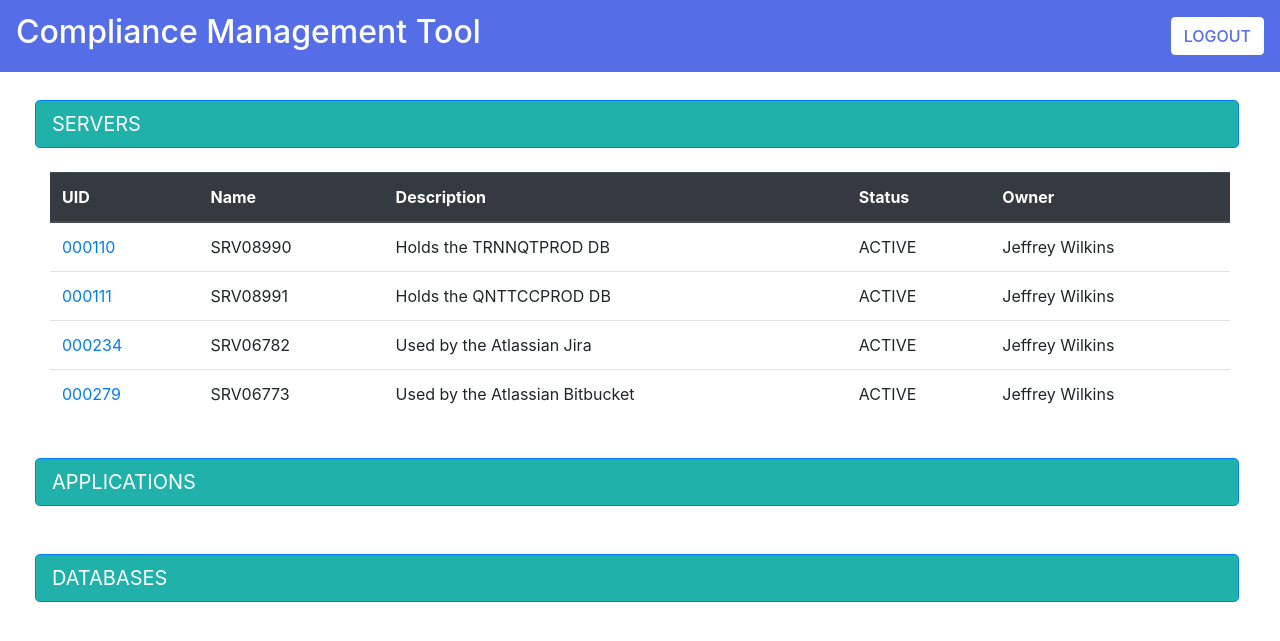
After one commit to CrystleJ/Compliance-Management-Tool, a Django app: page /systems in a window 1280 px wide, after a click on "SERVERS". The commit adds this page. Shown: the top 641 px of the page. Run offline with Django 4.2, Linux system fonts and the light colour scheme; a user stored in the database is signed in; parts of the project's set-up code (start-up, migrations or seed data) failed here and were passed over; some libraries are stand-ins or nearby versions.

Commit message:
system list and system profile additions

```diff
--- a/cmt_site/user/static/css/style.css
+++ b/cmt_site/user/static/css/style.css
@@ -66,6 +66,15 @@ main {
     color: white;
 }
 
+.alt-color, .alt-color:hover, .alt-color:focus, .alt-color:active {
+    margin-left: -15px;
+    width: 102%;
+    background-color: lightseagreen;
+    color: white;
+    text-align: left;
+}
+
+
 .searchbar{
     margin-bottom: auto;
     margin-top: auto;
@@ -124,7 +133,37 @@ label {
     display: block;
 }
 
-.guidance-modal-label {
+.guidance-modal-label, .profile-label {
     font-weight: bold;
     margin-bottom: 0;
 }
+
+
+.system-compliance-profile {
+    width: 107%;
+}
+
+.system-data {
+    height: 850px;
+    margin: 5px;
+    background-color: #f1f1f1;
+}
+
+.profile-data-row {
+    padding-top: 2px;
+    height: 100%;
+    overflow: auto;
+    padding: 10px;
+}
+.system-control-data {
+    width: 100%;
+}
+
+select:hover,
+input:hover,
+.system_controls_table:hover{
+    cursor: pointer;
+}
+
+/* table .scroll-y { height: 800px; overflow-y:scroll; display:block; }
+table .scroll-block { display:block; } */
--- /dev/null
+++ b/cmt_site/user/static/js/list_systems.js
@@ -0,0 +1,3 @@
+function collapse(btn_id, content){
+    document.getElementById(btn_id).html = content + "<span class='caret-up'></span>"
+}
--- a/cmt_site/user/templates/user/base.html
+++ b/cmt_site/user/templates/user/base.html
@@ -17,7 +17,7 @@
 </head>
 <body>
   <nav class="navbar fixed-top theme-color">
-    <a class="navbar-brand" href="#"><h2 class="brand">Compliance Management Tool</h2></a>
+    <a class="navbar-brand" href="/"><h2 class="brand">Compliance Management Tool</h2></a>
     {% if user.is_authenticated %}
       <button class="btn btn-success btn-theme-color-opp" onclick="window.location.href='logout'">LOGOUT</button>
     {% endif %}
--- /dev/null
+++ b/cmt_site/user/templates/user/list_systems.html
@@ -0,0 +1,134 @@
+{% extends 'user/base.html' %}
+{% load static %}
+{% load custom_tags %}
+
+{% block title %}CONTROL_SELECTION{% endblock %}
+
+
+{% block scripts %}
+  <script src="{% static 'js/list_systems.js' %}"></script>
+{% endblock %}
+
+{% block content %}
+<div>
+    <button id="server" class="btn btn-primary btn-lg btn-block alt-color" data-toggle="collapse" data-target="#collapseServer" type="button" onclick="collapse('server', 'SERVERS')">SERVERS
+        <!-- <span class="caret"></span> -->
+    </button>
+    <br>
+</div>
+<div id="collapseServer" class="collapse">
+<table class="table system-options">
+    <thead class="thead-dark">
+        <tr>
+            <th scope="col">UID</th>
+            <th scope="col">Name</th>
+            <th scope="col">Description</th>
+            <th scope="col">Status</th>
+            <th scope="col">Owner</th>
+        </tr>
+    </thead>
+    <tbody>
+        <tr>
+            <td><a href="/system_compliance_profile">000110</a></td>
+            <td>SRV08990</td>
+            <td>Holds the TRNNQTPROD DB</td>
+            <td>ACTIVE</td>
+            <td>Jeffrey Wilkins</td>
+        </tr>
+        <tr>
+            <td><a href="/system_compliance_profile">000111</a></td>
+            <td>SRV08991</td>
+            <td>Holds the QNTTCCPROD DB</td>
+            <td>ACTIVE</td>
+            <td>Jeffrey Wilkins</td>
+        </tr>
+        <tr>
+            <td><a href="/system_compliance_profile">000234</a></td>
+            <td>SRV06782</td>
+            <td>Used by the Atlassian Jira</td>
+            <td>ACTIVE</td>
+            <td>Jeffrey Wilkins</td>
+        </tr>
+        <tr>
+            <td><a href="/system_compliance_profile">000279</a></td>
+            <td>SRV06773</td>
+            <td>Used by the Atlassian Bitbucket</td>
+            <td>ACTIVE</td>
+            <td>Jeffrey Wilkins</td>
+        </tr>
+    </tbody>
+</table>
+</div>
+<br>
+<div>
+    <button id="application" class="btn btn-primary btn-lg btn-block alt-color" data-toggle="collapse" data-target="#collapseApplication" type="button" onclick="collapse('application', 'APPLICATIONS')">APPLICATIONS
+        <!-- <span class="caret"></span> -->
+    </button>
+    <br>
+</div>
+<div id="collapseApplication" class="collapse">
+<table class="table system-options">
+    <thead class="thead-dark">
+        <tr>
+            <th scope="col">System UID</th>
+            <th scope="col">Name</th>
+            <th scope="col">Description</th>
+            <th scope="col">Status</th>
+            <th scope="col">Owner</th>
+        </tr>
+    </thead>
+    <tbody>
+        <tr>
+            <td><a href="/system_compliance_profile">000810</a></td>
+            <td>Atlassian Jira</a></td>
+            <td>Atlassian Jira Enivronment - Production</td>
+            <td>ACTIVE</td>
+            <td>Cory Tan</td>
+        </tr>
+        <tr>
+            <td><a href="/system_compliance_profile">000627</a></td>
+            <td>Atlassian Bitbucket</td>
+            <td>R&D Atlassian Bitbucket Enivronment</td>
+            <td>ACTIVE</td>
+            <td>Amy Anderson</td>
+        </tr>
+    </tbody>
+</table>
+</div>
+<br>
+<div>
+    <button id="database" class="btn btn-primary btn-lg btn-block alt-color" data-toggle="collapse" data-target="#collapseDatabase" type="button" onclick="collapse('database', 'DATABASES')">DATABASES
+        <!-- <span class="caret"></span> -->
+    </button>
+    <br>
+</div>
+<div id="collapseDatabase" class="collapse">
+<table class="table system-options">
+    <thead class="thead-dark">
+        <tr>
+            <th scope="col">UID</th>
+            <th scope="col">Name</th>
+            <th scope="col">Description</th>
+            <th scope="col">Status</th>
+            <th scope="col">Owner</th>
+        </tr>
+    </thead>
+    <tbody>
+        <tr>
+            <td><a href="/system_compliance_profile">000456</a></td>
+            <td>TRNNQTPROD</td>
+            <td>Oracle SQL DB for Atlassian Jira Enivronment</td>
+            <td>ACTIVE</td>
+            <td>Timothy Smith</td>
+        </tr>
+        <tr>
+            <td><a href="/system_compliance_profile">000423</a></td>
+            <td>QNTTCCPROD</td>
+            <td>Oracle SQL DB for Atlassian Bitbucket Enivronment</td>
+            <td>ACTIVE</td>
+            <td>Timothy Smith</td>
+        </tr>
+    </tbody>
+    </table>
+</div>
+{% endblock %}
--- a/cmt_site/user/urls.py
+++ b/cmt_site/user/urls.py
@@ -7,6 +7,8 @@ urlpatterns = [
     path('dashboard', TemplateView.as_view(template_name='user/dashboard.html'), name='dashboard'),
     path('create_profile', views.create_company_profile, name='create_profile'),
     path('control_selection', views.get_controls, name='control_selection'),
+    path('systems', TemplateView.as_view(template_name='user/list_systems.html'), name='systems'),
+    path('system_compliance_profile', views.get_controls_system_profile, name='system_compliance_profile'),
     path('settings', TemplateView.as_view(template_name='user/settings.html'), name='settings'),
     path('setup', TemplateView.as_view(template_name='user/setup.html'), name='setup'),
     path('view', TemplateView.as_view(template_name='user/view.html'), name='view'),
```
Also changed, not shown: cmt_site/user/static/js/system_compliance_profile.js (added, +43 -0 lines), cmt_site/user/templates/user/dashboard.html (+4 -4 lines), cmt_site/user/templates/user/system_compliance_profile.html (added, +165 -0 lines), cmt_site/user/views.py (+10 -0 lines), 1 other file.
